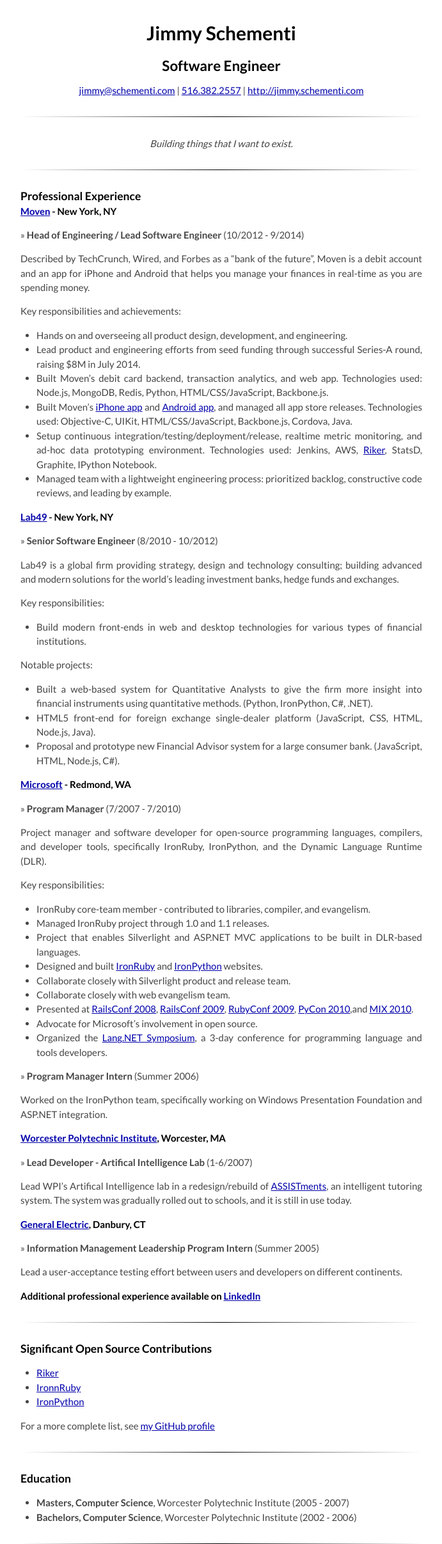
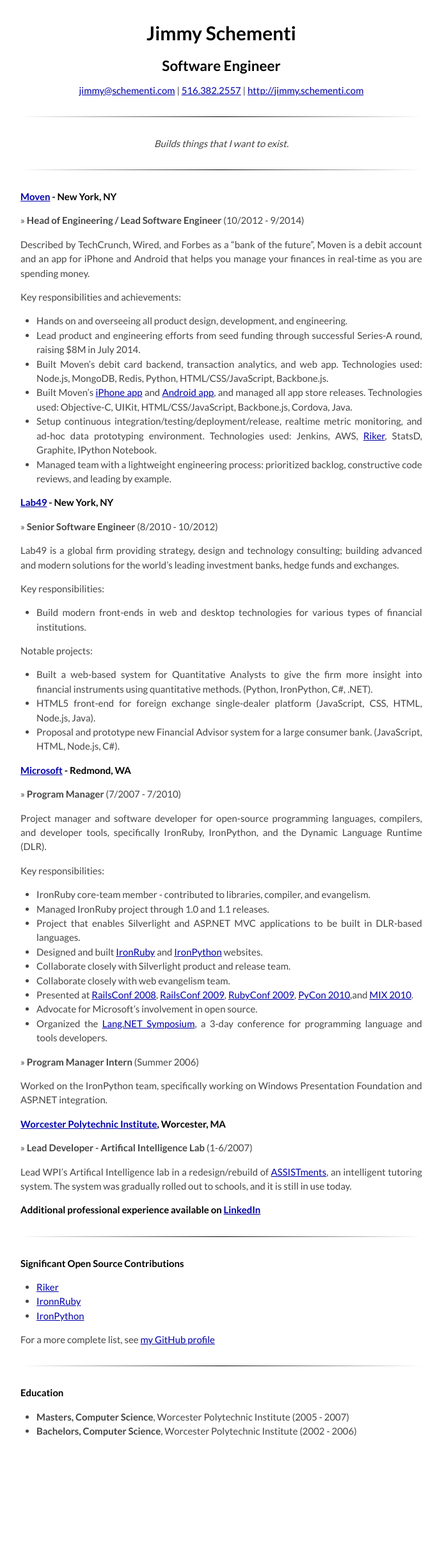
Before and after one commit to jschementi/jschementi.github.io, a Jekyll site: the page built from resume/print.md, in a window 1280 px wide. Shown: the whole page at 64% size, without its empty margins (294-985 px from the left). Built offline with Jekyll 4.4.1, drawn with Linux system fonts in a browser that asks for light colours; Markdown is read by kramdown in place of the engine named in the settings; after the commit the page ends 2249 px from its top, so only the background shows below that.

Commit message:
update resume for print/pdf

```diff
--- a/css/main.css
+++ b/css/main.css
@@ -379,3 +379,10 @@ blockquote code {
     font-size: 1.1em;
   }
 }
+
+@media print {
+  hr {
+    border-top: 1px solid #ddd;
+    background: none;
+  }
+}
--- a/resume/print.md
+++ b/resume/print.md
@@ -11,11 +11,9 @@ title: Jimmy Schementi - Software Engineer
 
 ---
 
-<span style="display: block; text-align: center;"><i>Building things that I want to exist.</i></span>
+<span style="display: block; text-align: center;"><i>Builds things that I want to exist.</i></span>
 
 ---
-
-### Professional Experience
 
 #### [Moven](http://moven.com) - New York, NY
 
@@ -111,18 +109,12 @@ Lead WPI's Artifical Intelligence lab in a redesign/rebuild of
 [ASSISTments](http://assistment.org), an intelligent tutoring system. The system
 was gradually rolled out to schools, and it is still in use today.
 
-#### [General Electric](http://ge.com), Danbury, CT
-
-&raquo; **Information Management Leadership Program Intern** (Summer 2005)
-
-Lead a user-acceptance testing effort between users and developers on
-different continents.
 
 #### Additional professional experience available on [LinkedIn](http://linkedin.com/in/jschementi/)
 
 ---
 
-### Significant Open Source Contributions
+#### Significant Open Source Contributions
 
 - [Riker](http://github.com/jschementi/riker)
 - [IronnRuby](http://ironruby.net)
@@ -132,9 +124,7 @@ For a more complete list, see [my GitHub profile](https://github.com/jschementi)
 
 ---
 
-### Education
+#### Education
 
 - **Masters, Computer Science**, Worcester Polytechnic Institute (2005 - 2007)
 - **Bachelors, Computer Science**, Worcester Polytechnic Institute (2002 - 2006)
-
----
```
Also changed, not shown: resume/index.md (+1 -1 lines), 1 other file.
